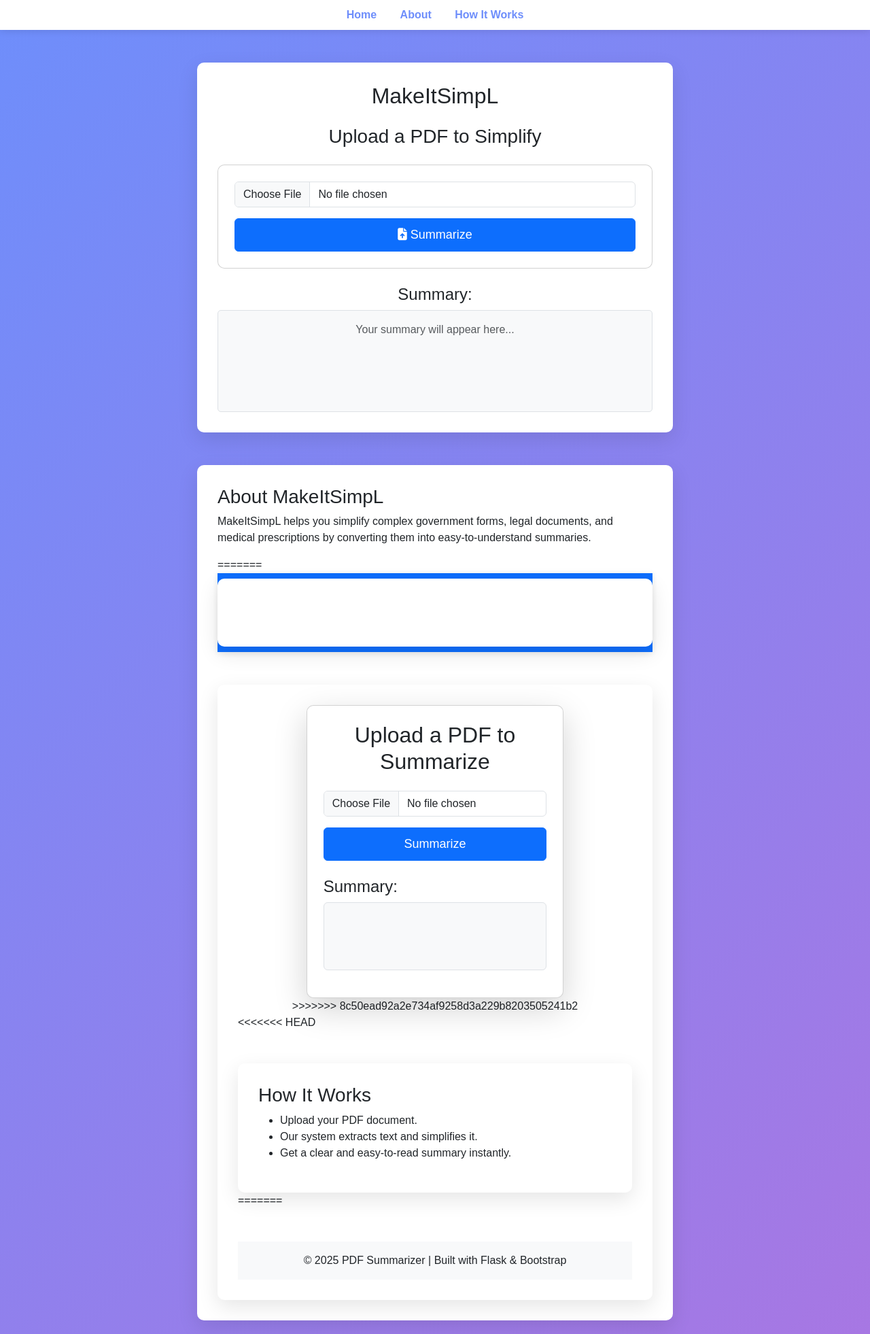
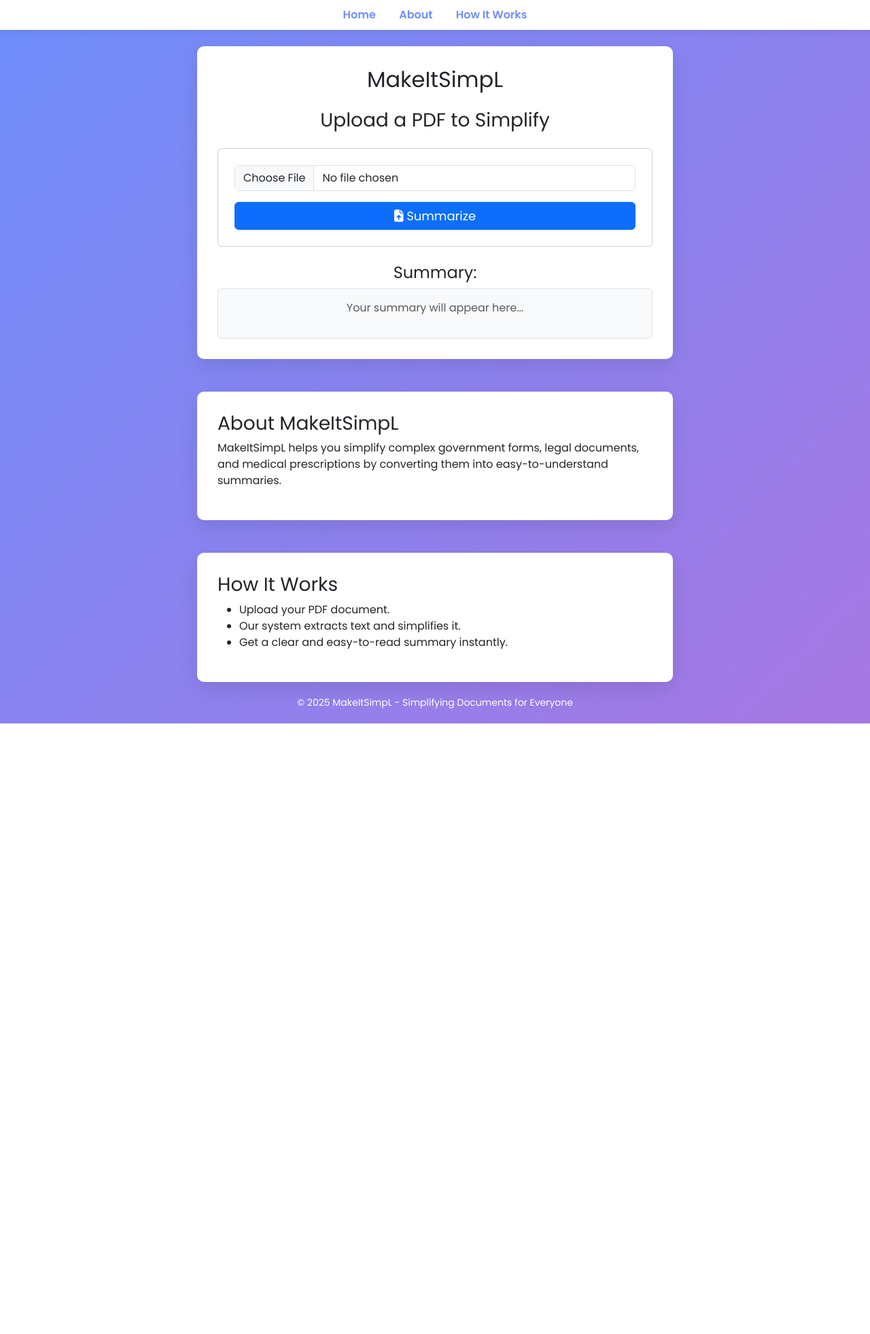
Before and after one commit to neets-shan/KH-17-2025-websummarizer, a Flask app: page / in a window 1280 px wide. Shown: the whole page at 68% size. After the commit the page ends 1064 px from the top, so only its background shows below. Run offline with Flask 3, Linux system fonts and the light colour scheme; some libraries are stand-ins or nearby versions.

Commit message:
"fifth commit"

```diff
--- a/templates/index.html
+++ b/templates/index.html
@@ -5,7 +5,6 @@
     <meta name="viewport" content="width=device-width, initial-scale=1.0">
     <title>MakeItSimpL</title>
     <link href="https://cdn.jsdelivr.net/npm/bootstrap@5.3.0/dist/css/bootstrap.min.css" rel="stylesheet">
-<<<<<<< HEAD
     <link href="https://fonts.googleapis.com/css2?family=Poppins:wght@300;400;600&display=swap" rel="stylesheet">
     <script src="https://kit.fontawesome.com/a076d05399.js" crossorigin="anonymous"></script>
     <style>
@@ -95,40 +94,8 @@
     <div class="container mt-5" id="about">
         <h3>About MakeItSimpL</h3>
         <p>MakeItSimpL helps you simplify complex government forms, legal documents, and medical prescriptions by converting them into easy-to-understand summaries.</p>
-=======
-    <link rel="stylesheet" href="{{ url_for('static', filename='styles.css') }}">
-</head>
-<body>
-
-<!-- Navbar -->
-<nav class="navbar navbar-dark bg-primary">
-    <div class="container">
-        <a class="navbar-brand" href="#">PDF Summarizer</a>
-    </div>
-</nav>
-
-<!-- Main Container -->
-<div class="container mt-5">
-    <div class="row justify-content-center">
-        <div class="col-md-8">
-            <div class="card shadow-lg p-4">
-                <h2 class="text-center mb-4">Upload a PDF to Summarize</h2>
-                <div class="mb-3">
-                    <input type="file" id="pdfInput" class="form-control">
-                </div>
-                <div class="text-center">
-                    <button class="btn btn-primary" onclick="uploadAndSummarize()">Summarize</button>
-                </div>
-                <div class="mt-4">
-                    <h4>Summary:</h4>
-                    <p id="summaryText" class="border p-3 bg-light rounded"></p>
-                </div>
-            </div>
-        </div>
->>>>>>> 8c50ead92a2e734af9258d3a229b8203505241b2
     </div>
 
-<<<<<<< HEAD
     <div class="container mt-5" id="how-it-works">
         <h3>How It Works</h3>
         <ul>
@@ -137,22 +104,6 @@
             <li>Get a clear and easy-to-read summary instantly.</li>
         </ul>
     </div>
-=======
-<!-- Footer -->
-<footer class="text-center mt-5 py-3 bg-light">
-    <p class="mb-0">© 2025 PDF Summarizer | Built with Flask & Bootstrap</p>
-</footer>
-
-<script>
-function uploadAndSummarize() {
-    let formData = new FormData();
-    let fileInput = document.getElementById("pdfInput");
-    if (fileInput.files.length === 0) {
-        alert("Please select a PDF file.");
-        return;
-    }
-    formData.append("pdf", fileInput.files[0]);
->>>>>>> 8c50ead92a2e734af9258d3a229b8203505241b2
 
     <footer class="footer">© 2025 MakeItSimpL - Simplifying Documents for Everyone</footer>
 
--- a/templates/static/styles.css
+++ /dev/null
@@ -1,19 +0,0 @@
-body {
-    background-color: #f8f9fa;
-    font-family: Arial, sans-serif;
-}
-
-.card {
-    border-radius: 10px;
-}
-
-.btn-primary {
-    font-size: 18px;
-    padding: 10px 20px;
-}
-
-#summaryText {
-    min-height: 100px;
-    font-size: 16px;
-    color: #333;
-}
```
